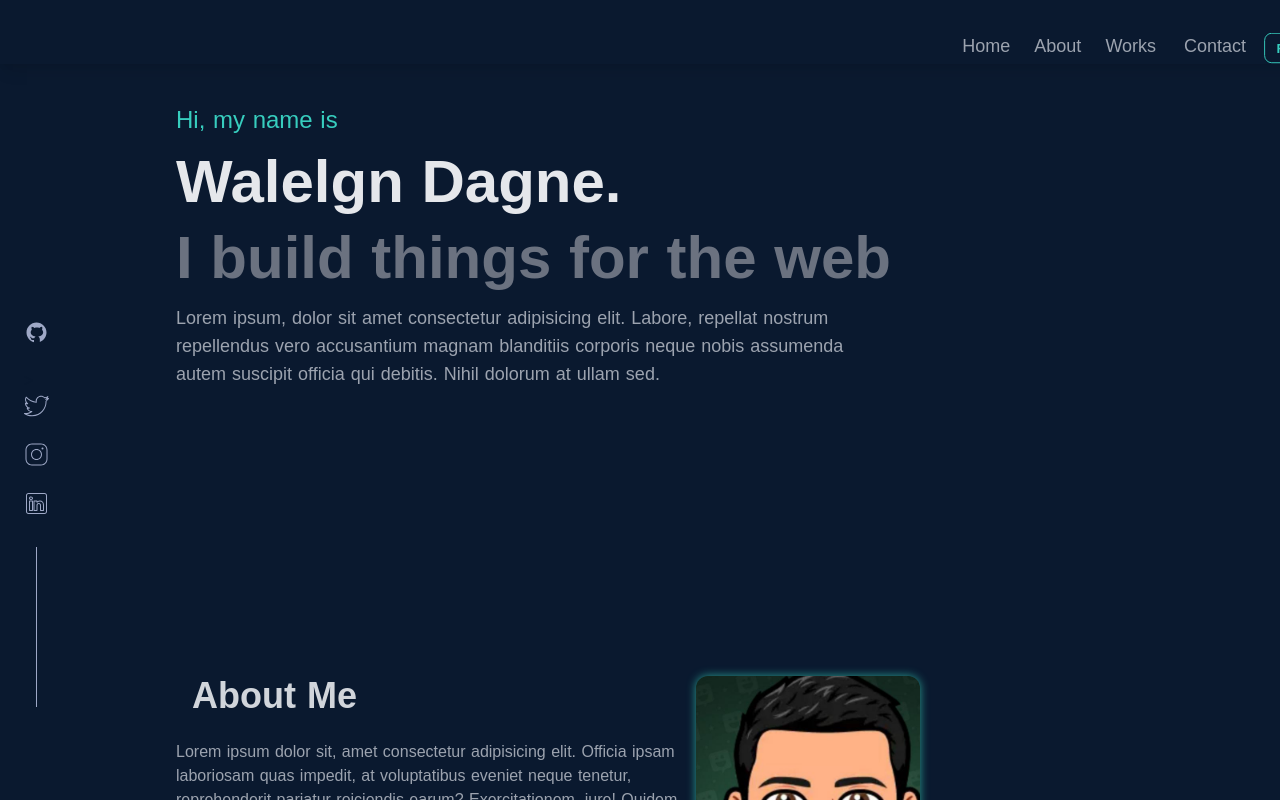
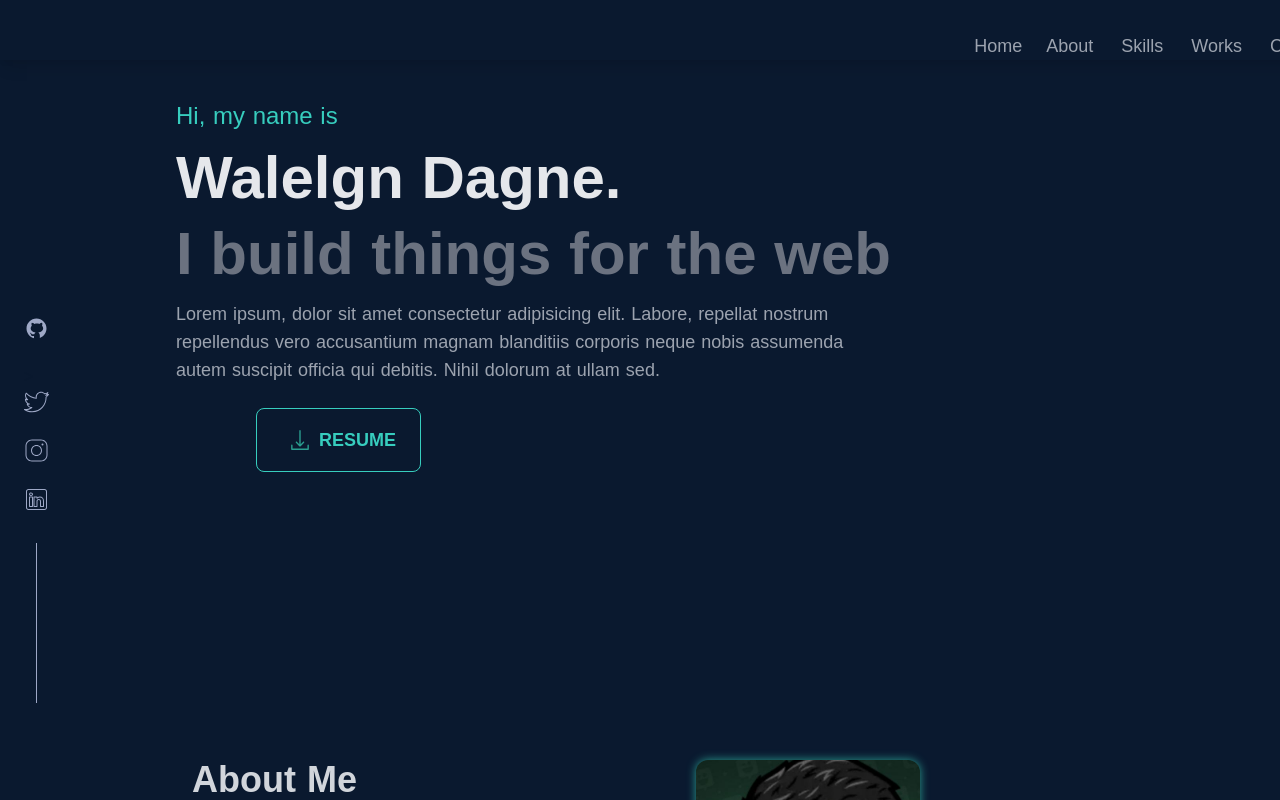
Before and after one commit to waledagne/portfolio-site, a Nuxt app: page / in a window 1280 px wide. Shown: the top 800 px of the page. Built offline with nearby package versions, Linux system fonts and the light colour scheme.

Commit message:
resume button remove from nav

```diff
--- a/components/nav.vue
+++ b/components/nav.vue
@@ -17,13 +17,11 @@
         <a href="#about">
           <li class="mx-3 hover:text-accent text-lg text-gray-400">About</li></a
         >
+        <li class="mx-4 hover:text-accent text-lg text-gray-400">Skills</li>
         <a href="#works">
           <li class="mx-3 hover:text-accent text-lg text-gray-400">Works</li></a
         >
         <li class="mx-4 hover:text-accent text-lg text-gray-400">Contact</li>
-        <li>
-          <button class="btn btn-sm btn-outline btn-accent">Resume</button>
-        </li>
       </ul>
     </div>
 
@@ -67,8 +65,13 @@
         @click.native="sidenavActive = false"
         >Contact</nuxt-link
       >
-      <button class="btn btn-sm btn-outline btn-accent mt-10">Resume</button>
-      <i class="fa-solid text-accent text-3xl fa-arrow-down-to-bracket"></i>
+      <nuxt-link
+        to="#skills"
+        class="text-lg mt-10"
+        @click.native="sidenavActive = false"
+      >
+        Skills
+      </nuxt-link>
     </div>
   </div>
 </template>
--- a/pages/index.vue
+++ b/pages/index.vue
@@ -16,12 +16,20 @@
         <h1 class="text-gray-500 text-xl md:text-6xl font-semibold mt-4">
           I build things for the web
         </h1>
-        <p class="w-full md:w-2/3 text-gray-400 text-lg mt-4 mb-32">
+        <p class="w-full md:w-2/3 text-gray-400 text-lg mt-4">
           Lorem ipsum, dolor sit amet consectetur adipisicing elit. Labore,
           repellat nostrum repellendus vero accusantium magnam blanditiis
           corporis neque nobis assumenda autem suscipit officia qui debitis.
           Nihil dolorum at ullam sed.
         </p>
+        <button class="btn btn-lg btn-outline btn-accent mx-20 mt-6 mb-32">
+          <img
+            src="~/assets/images/download.svg"
+            class="mx-2 hover:text-white"
+            alt=""
+          />
+          Resume
+        </button>
       </div>
       <div class="">
         <About />
```
Also changed, not shown: assets/images/download.svg (added), assets/images/greencheddar.png (renamed from assets/images/-greencheddar.png).
